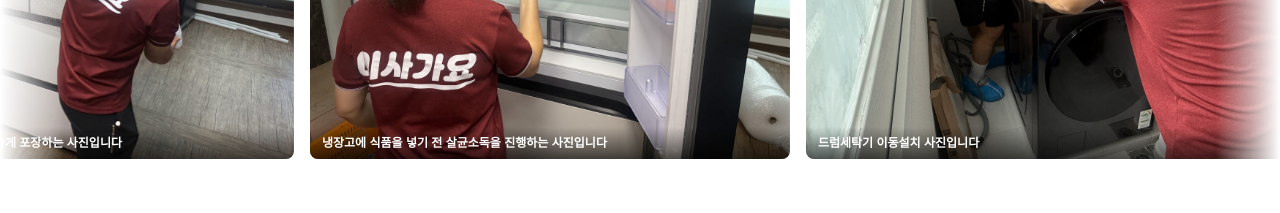
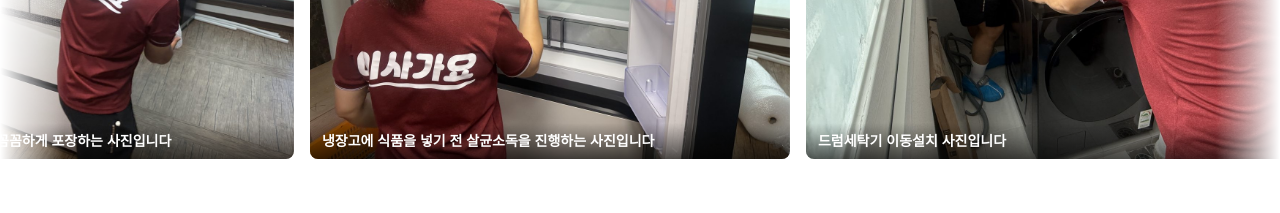
Before and after one commit to promm-1i/24, a Next.js app: page /design-1 in a window 1280 px wide. Shown: the part 1260-1473 px from the top of the page. Built offline with nearby package versions, Linux system fonts and the light colour scheme; no server answers; the database is empty.

Commit message:
Bump 현장사진 caption font size (text-xs -> text-sm, ~8pt -> ~10pt)

```diff
--- a/src/components/design1/GalleryMarquee.tsx
+++ b/src/components/design1/GalleryMarquee.tsx
@@ -17,7 +17,7 @@ function GalleryCard({ item, onOpen }: { item: GalleryItem; onOpen: (item: Galle
     >
       {/* eslint-disable-next-line @next/next/no-img-element */}
       <img src={item.src} alt={item.caption} className="h-full w-full object-cover" />
-      <span className="absolute bottom-0 left-0 right-0 bg-gradient-to-t from-black/60 to-transparent px-3 py-2 text-xs font-bold text-white">
+      <span className="absolute bottom-0 left-0 right-0 bg-gradient-to-t from-black/60 to-transparent px-3 py-2 text-sm font-bold text-white">
         {item.caption}
       </span>
     </button>
```
